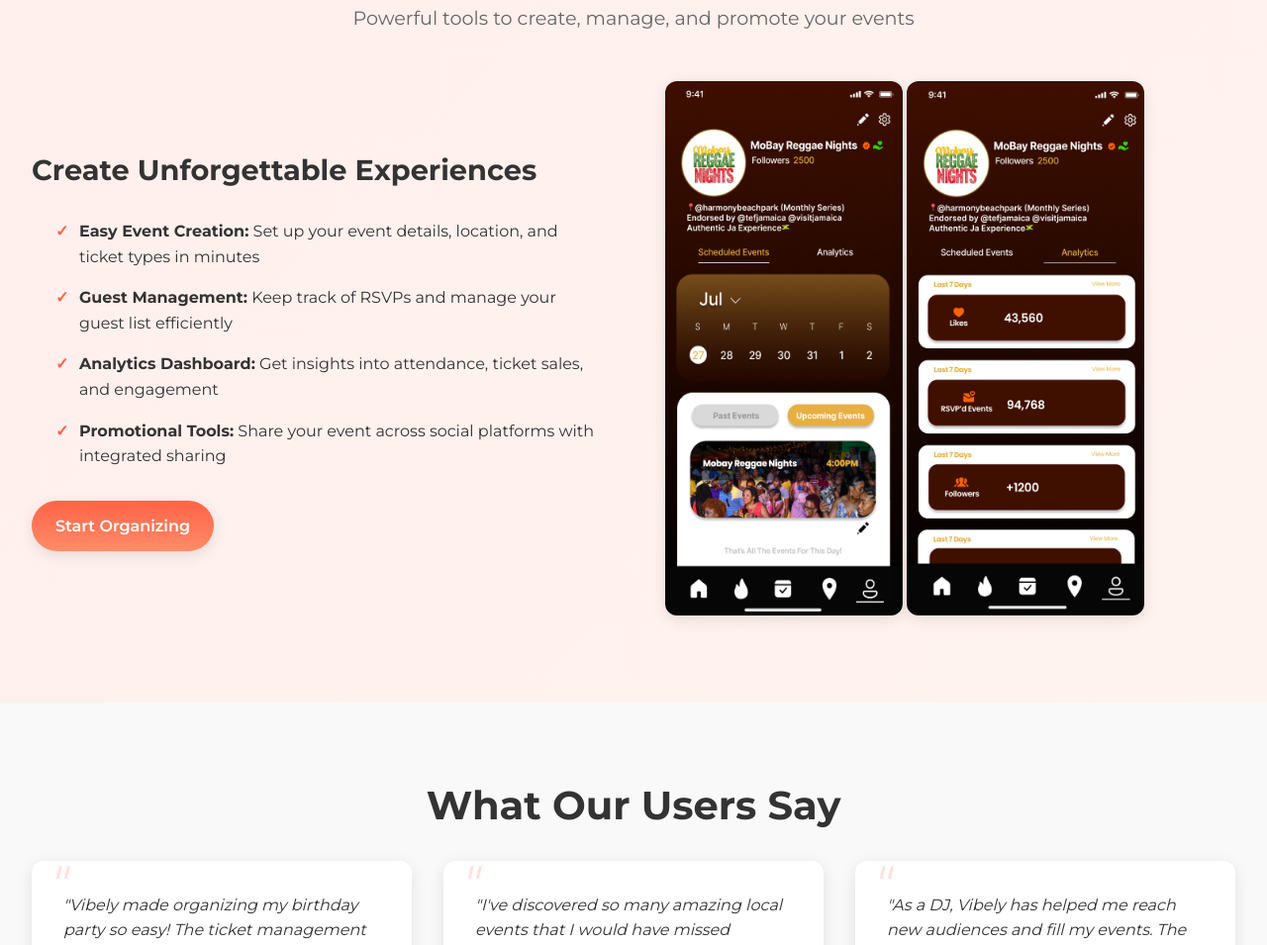
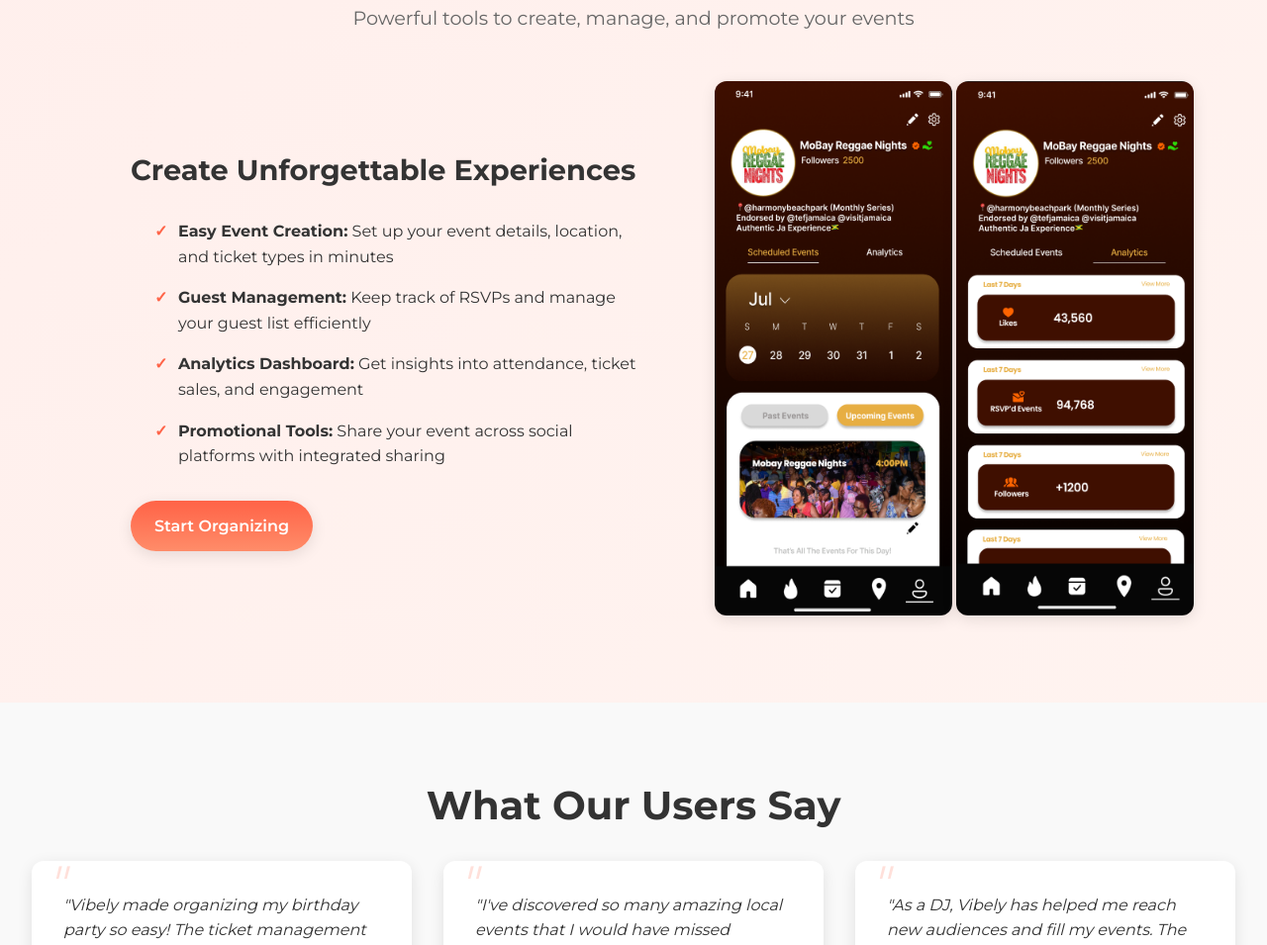
Before and after one commit to DarienMcIntosh/vibely-app, a plain HTML site: page Vibely-Website/index.html in a window 1280 px wide. Shown: the part 3121-4076 px from the top of the page at 99% size. Drawn offline with Linux system fonts and the light colour scheme.

Commit message:
Vibely Webpage

```diff
--- a/Vibely-Website/styles.css
+++ b/Vibely-Website/styles.css
@@ -305,6 +305,9 @@ nav {
 
 .organizer-text {
     flex: 1;
+    align-items: center;
+    margin-left: 100px;
+
 }
 
 .organizer-text ul {
```
